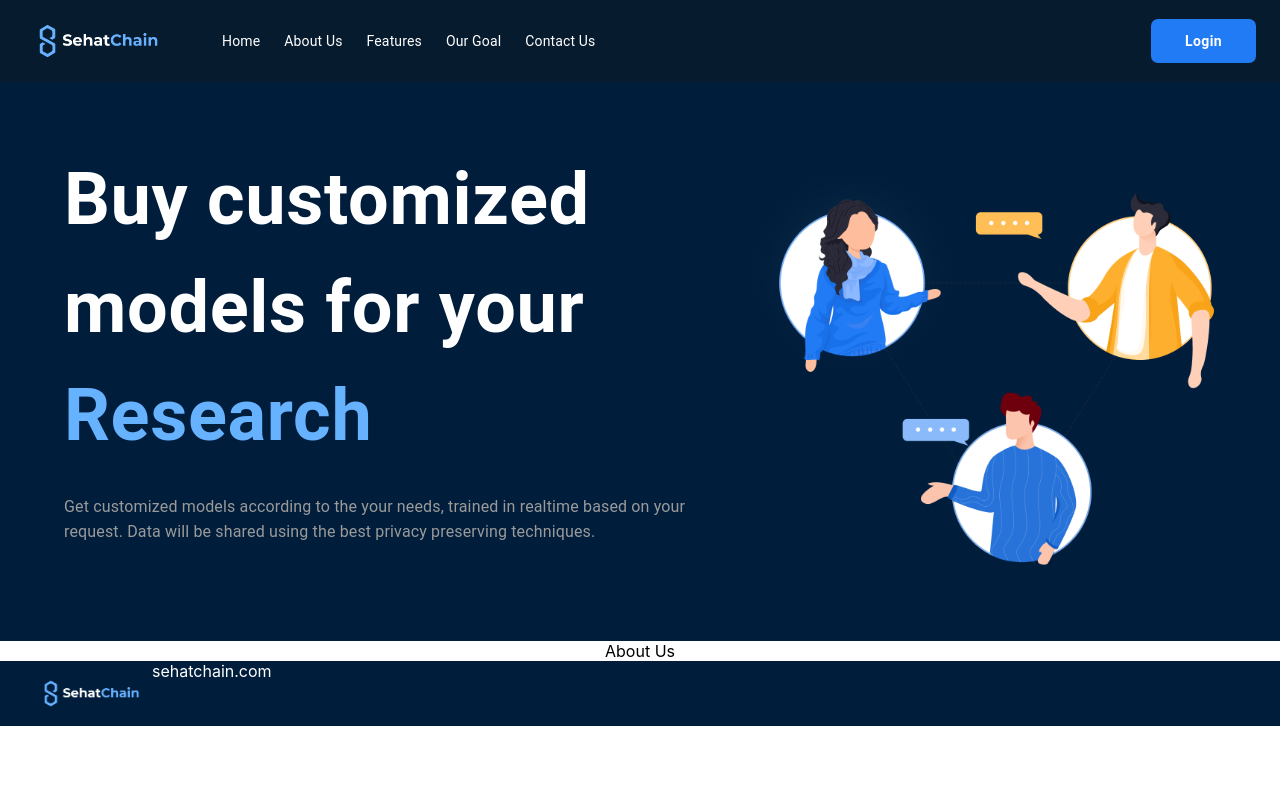
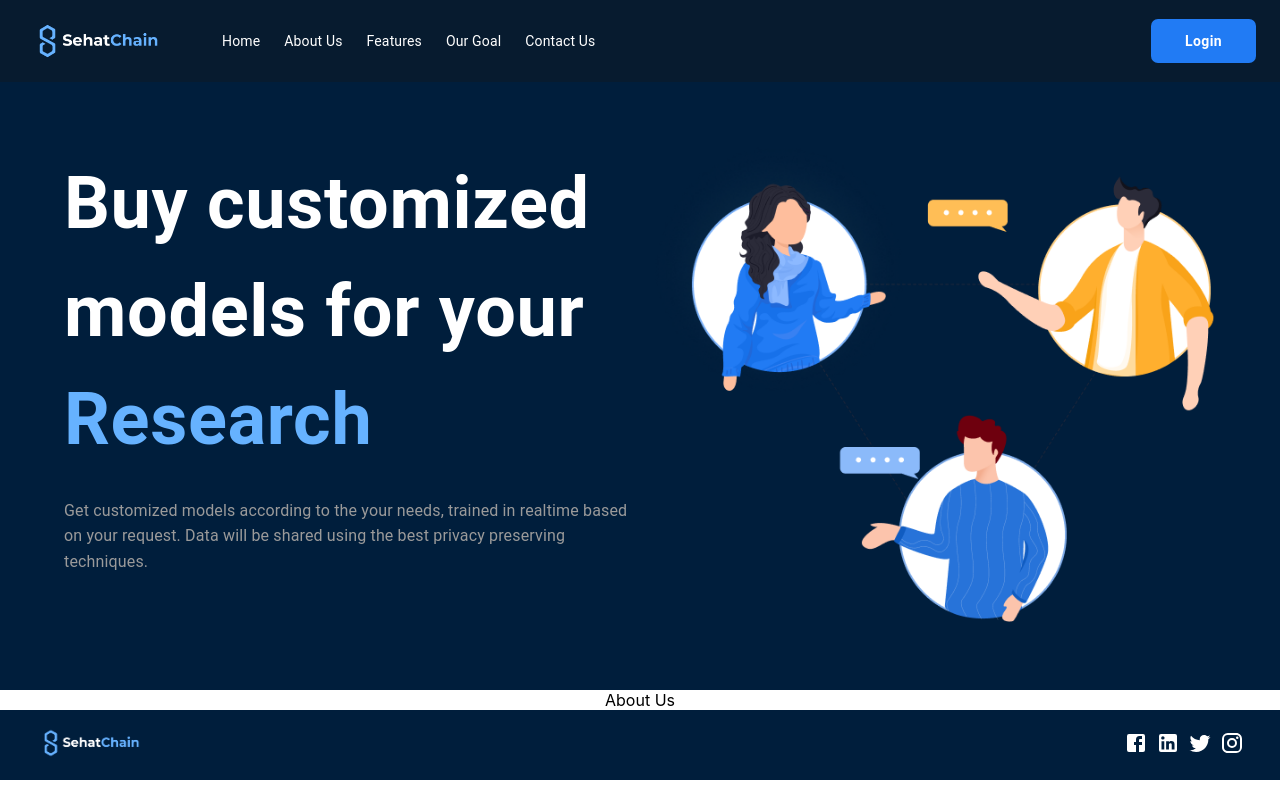
Before and after one commit to abdullahqaisar/sehatchain, a React (Create React App) app: page / in a window 1280 px wide. Built offline with nearby package versions, Linux system fonts and the light colour scheme; the HTML template or start-up script is replaced by a standard one.

Commit message:
fixed footer and added favicon

```diff
--- a/public/index.html
+++ b/public/index.html
@@ -1,43 +1,21 @@
 <!DOCTYPE html>
 <html lang="en">
+
 <head>
   <meta charset="utf-8" />
-    <link rel="icon" href="%PUBLIC_URL%/favicon.ico" />
+  <link rel="icon" href="./favicon.png" />
   <meta name="viewport" content="width=device-width, initial-scale=1" />
   <meta name="theme-color" content="#000000" />
-    <meta
-      name="description"
-      content="Web site created using create-react-app"
-    />
+  <meta name="description" content="Web site created using create-react-app" />
   <link rel="apple-touch-icon" href="%PUBLIC_URL%/logo192.png" />
-    <!--
-      manifest.json provides metadata used when your web app is installed on a
-      user's mobile device or desktop. See https://developers.google.com/web/fundamentals/web-app-manifest/
-    -->
   <link rel="manifest" href="%PUBLIC_URL%/manifest.json" />
-    <!--
-      Notice the use of %PUBLIC_URL% in the tags above.
-      It will be replaced with the URL of the `public` folder during the build.
-      Only files inside the `public` folder can be referenced from the HTML.
+  <title>SehatChain</title>
+</head>
 
-      Unlike "/favicon.ico" or "favicon.ico", "%PUBLIC_URL%/favicon.ico" will
-      work correctly both with client-side routing and a non-root public URL.
-      Learn how to configure a non-root public URL by running `npm run build`.
-    -->
-    <title>React App</title>
-  </head>
 <body>
   <noscript>You need to enable JavaScript to run this app.</noscript>
   <div id="root"></div>
-    <!--
-      This HTML file is a template.
-      If you open it directly in the browser, you will see an empty page.
 
-      You can add webfonts, meta tags, or analytics to this file.
-      The build step will place the bundled scripts into the <body> tag.
+</body>
 
-      To begin the development, run `npm start` or `yarn start`.
-      To create a production bundle, use `npm run build` or `yarn build`.
-    -->
-  </body>
 </html>
--- a/src/components/main/Footer.jsx
+++ b/src/components/main/Footer.jsx
@@ -1,6 +1,11 @@
 import * as React from "react";
-import { Box, Typography } from "@mui/material";
+import { Box } from "@mui/material";
 import { styled } from "@mui/material";
+
+import LinkedInIcon from "@mui/icons-material/LinkedIn";
+import FacebookIcon from "@mui/icons-material/Facebook";
+import InstagramIcon from "@mui/icons-material/Instagram";
+import TwitterIcon from "@mui/icons-material/Twitter";
 
 import Logo from "../../assets/images/logos/logo.png";
 
@@ -10,38 +15,50 @@ const Footer = () => {
     color: "#fff",
     padding: theme.spacing(0, 4),
     display: "flex",
+    alignItems: "center",
     [theme.breakpoints.down("md")]: {},
   }));
 
   const FooterLogo = styled("img")(({ theme }) => ({
-    maxWidth: "120px",
-    [theme.breakpoints.down("md")]: {},
+    maxWidth: 120,
+    [theme.breakpoints.down("md")]: {
+      maxWidth: 80,
+    },
+  }));
+
+  const FbIcon = styled(FacebookIcon)(({ theme }) => ({
+    maxWidth: 40,
+    [theme.breakpoints.down("sm")]: { maxWidth: 20 },
+  }));
+
+  const InstaIcon = styled(InstagramIcon)(({ theme }) => ({
+    maxWidth: 40,
+    [theme.breakpoints.down("sm")]: { maxWidth: 20 },
+  }));
+
+  const TwIcon = styled(TwitterIcon)(({ theme }) => ({
+    maxWidth: 40,
+    [theme.breakpoints.down("sm")]: { maxWidth: 20 },
+  }));
+
+  const LinkedinIcon = styled(LinkedInIcon)(({ theme }) => ({
+    color: "#fff",
+    maxWidth: 40,
+    [theme.breakpoints.down("sm")]: { maxWidth: 20 },
   }));
 
   return (
     <CustomBox>
-      <FooterLogo src={Logo} alt="logo" align="center" />
-      <Typography
-        variant="p"
-        align="right"
-        justifyContent="center"
-        gutterBottom
-      >
-        sehatchain.com
-      </Typography>
-      {/* <Box sx={{ flex: "1", textAlign: "center" }}>
+      <Box sx={{ flex: "1", textAlign: "left", alignItems: "center" }}>
+        <FooterLogo src={Logo} alt="logo" />
+      </Box>
 
-      </Box> */}
-      {/* <Box sx={{ flex: "1", textAlign: "center" }}>
-        <Typography variant="p" align="left" gutterBottom>
-          sehatchain.com
-        </Typography>
+      <Box sx={{ flex: "1", textAlign: "right", alignItems: "center" }}>
+        <FbIcon sx={{ mx: 0.5 }} />
+        <LinkedinIcon sx={{ mx: 0.5 }} />
+        <TwIcon sx={{ mx: 0.5 }} />
+        <InstaIcon sx={{ mx: 0.5 }} />
       </Box>
-      <Box sx={{ flex: "1", textAlign: "center" }}>
-        <Typography variant="p" align="left" gutterBottom>
-          sehatchain.com
-        </Typography>
-      </Box> */}
     </CustomBox>
   );
 };
--- a/src/components/main/Hero.jsx
+++ b/src/components/main/Hero.jsx
@@ -12,17 +12,17 @@ const Hero = () => {
       sx={{
         backgroundColor: "#001E3C",
         position: "relative",
-        pt: 4,
-        pb: { xs: 8, md: 8 },
+        pt: 6,
+        pb: { xs: 12, md: 8 },
       }}
     >
       <Container maxWidth="lg">
         <Grid
           container
           spacing={0}
-          sx={{ mt: 4, flexDirection: { xs: "column", md: "unset" } }}
+          sx={{ flexDirection: { xs: "column", md: "unset" } }}
         >
-          <Grid item xs={12} md={7}>
+          <Grid item xs={12} md={6}>
             <Box
               sx={{
                 textAlign: { xs: "center", md: "left" },
@@ -37,7 +37,7 @@ const Hero = () => {
                   component="h3"
                   sx={{
                     position: "relative",
-                    fontSize: { xs: 40, md: 72 },
+                    fontSize: { xs: 40, md: 60, lg: 72 },
                     letterSpacing: 0,
                     fontWeight: "bold",
                     lineHeight: 0,
@@ -85,7 +85,8 @@ const Hero = () => {
             justify="center"
             item
             xs={12}
-            md={5}
+            md={6}
+            lg={6}
           >
             <Box>
               <img
```
Also changed, not shown: src/components/main/Navbar.jsx (+0 -8 lines), public/favicon.png (added), public/manifest.json. Lines whose indentation alone changed are shown as unchanged.
